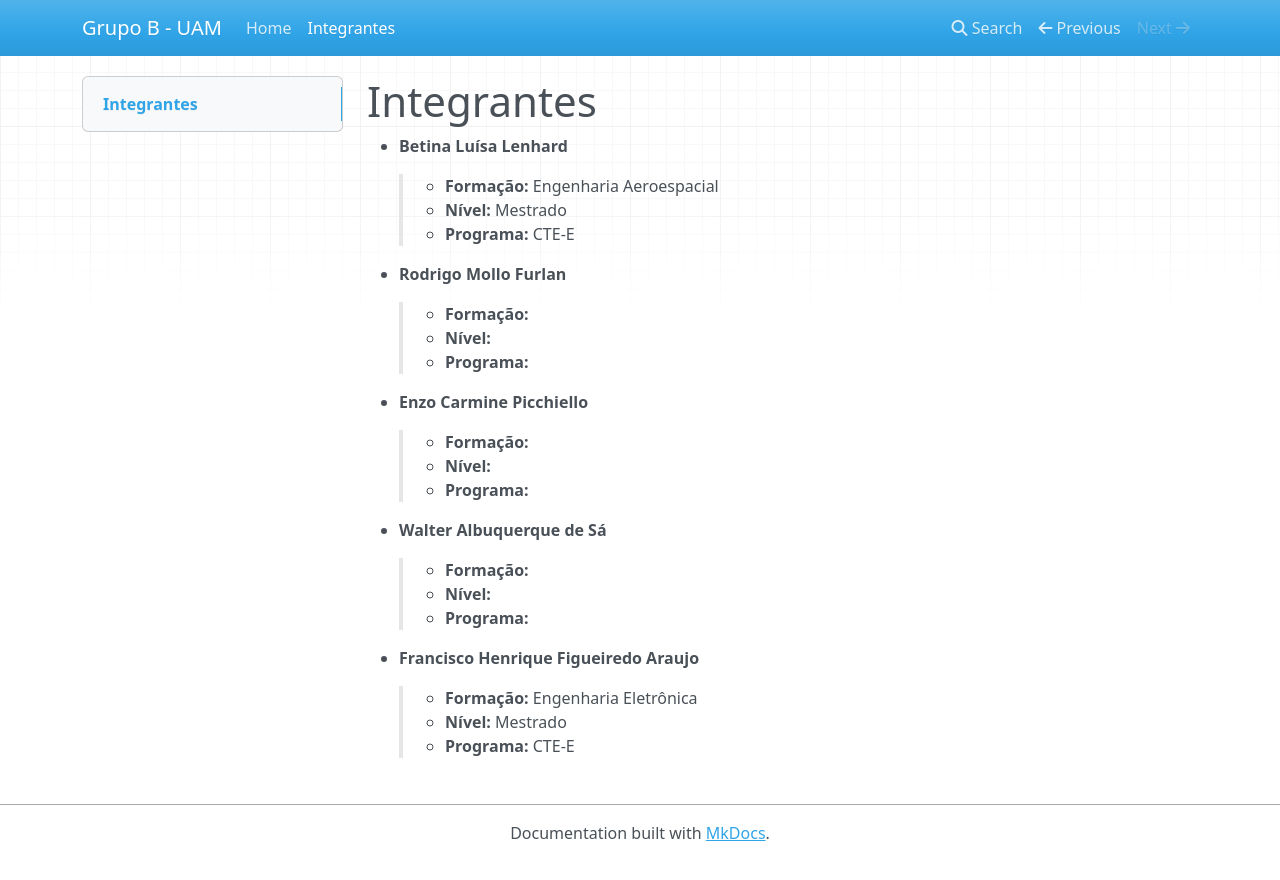
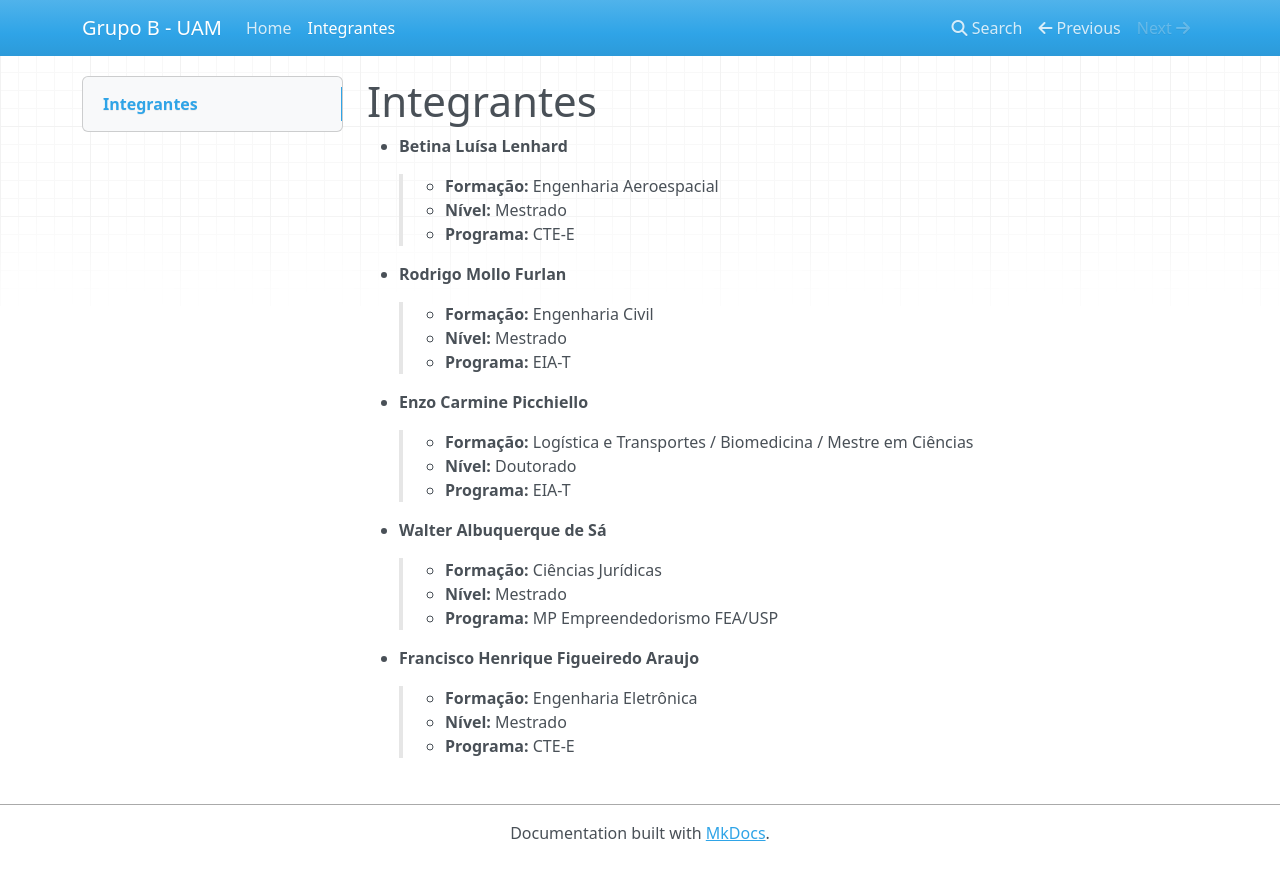
Before and after one commit to betina-boop/IT214Grupo-B, an MkDocs documentation site: the page built from docs/integrantes.md, in a window 1280 px wide. Shown: the top 880 px of the page. Built offline with MkDocs 1.6.1, drawn with Linux system fonts in a browser that asks for light colours; nearby versions of some CDN libraries.

Commit message:
Alterando integrantes

```diff
--- a/docs/integrantes.md
+++ b/docs/integrantes.md
@@ -6,19 +6,19 @@
 > - **Programa:** CTE-E
 
 - **Rodrigo Mollo Furlan**
-> - **Formação:**
-> - **Nível:**
-> - **Programa:**
+> - **Formação:** Engenharia Civil
+> - **Nível:** Mestrado
+> - **Programa:** EIA-T
 
 - **Enzo Carmine Picchiello**
-> - **Formação:**
-> - **Nível:**
-> - **Programa:**
+> - **Formação:** Logística e Transportes / Biomedicina / Mestre em Ciências
+> - **Nível:** Doutorado
+> - **Programa:** EIA-T
 
 - **Walter Albuquerque de Sá**
-> - **Formação:**
-> - **Nível:**
-> - **Programa:**
+> - **Formação:** Ciências Jurídicas
+> - **Nível:** Mestrado
+> - **Programa:** MP Empreendedorismo FEA/USP
 
 - **Francisco Henrique Figueiredo Araujo**
 > - **Formação:** Engenharia Eletrônica
```
Also changed, not shown: site/index.html, site/integrantes/index.html, site/search/search_index.json, site/sitemap.xml, 1 other file.
